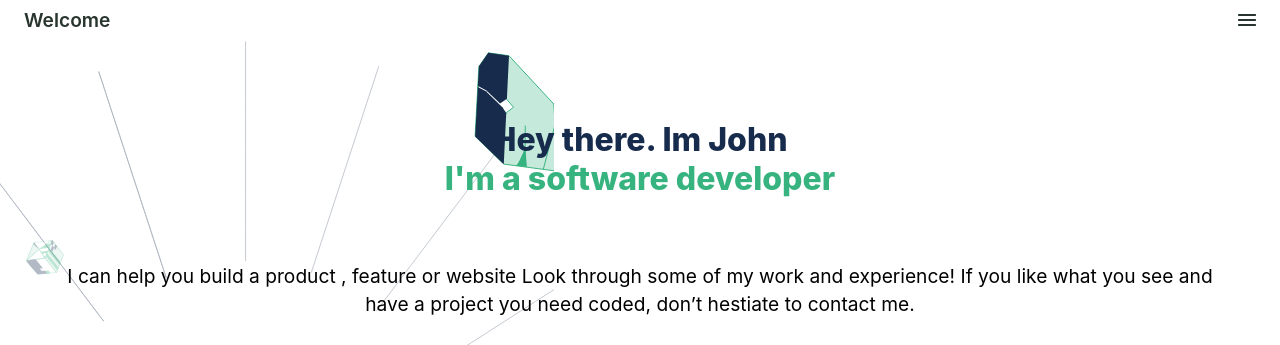
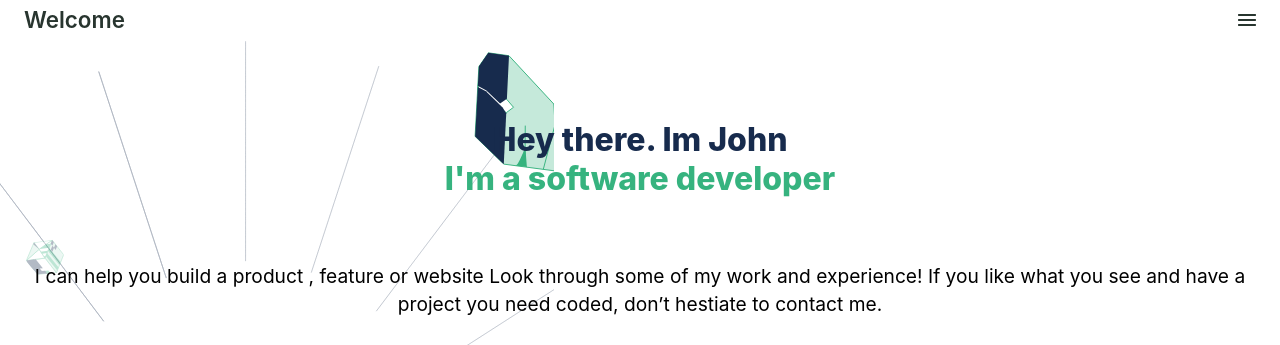
Before and after one commit to JohnDMurphy/Portfolio, a website: page index.html in a window 1280 px wide. Shown: the top 345 px of the page. Drawn offline with Linux system fonts and the light colour scheme; a web font is replaced by a local one.

Commit message:
finishing touches on css

```diff
--- a/index.html
+++ b/index.html
@@ -12,7 +12,7 @@
       <h2 id="nav-welcome">Welcome</h2>
       <img id="nav-icon" src="./images/Union.png" alt="hamburger-icon" />
     </nav>
-    <div id="headline-nav">
+    <div id="headliner">
       <h1 id="intro">
         <span class="blue">Hey there. Im John</span>
         <br />
--- a/style.css
+++ b/style.css
@@ -14,7 +14,7 @@
   font-family: 'Inter', sans-serif;
 }
 
-#headline-nav {
+#headliner {
   height: 100vh;
   text-align: center;
   display: flex;
@@ -23,7 +23,7 @@
   background-image: url(./images/header-illsutration-mobile.svg);
   background-repeat: no-repeat;
   background-size: contain;
-  padding: 5rem 4rem;
+  padding: 5rem 1.5rem;
   gap: 4rem;
 }
 
@@ -48,7 +48,7 @@
   display: flex;
   align-items: center;
   text-align: center;
-  font-size: 1.2rem;
+  font-size: 1.4rem;
   font-weight: 600;
 }
 
@@ -65,7 +65,7 @@
 .socials {
   display: flex;
   justify-content: space-around;
-  width: 80%;
+  width: 60%;
 }
 
 .blue {
```
